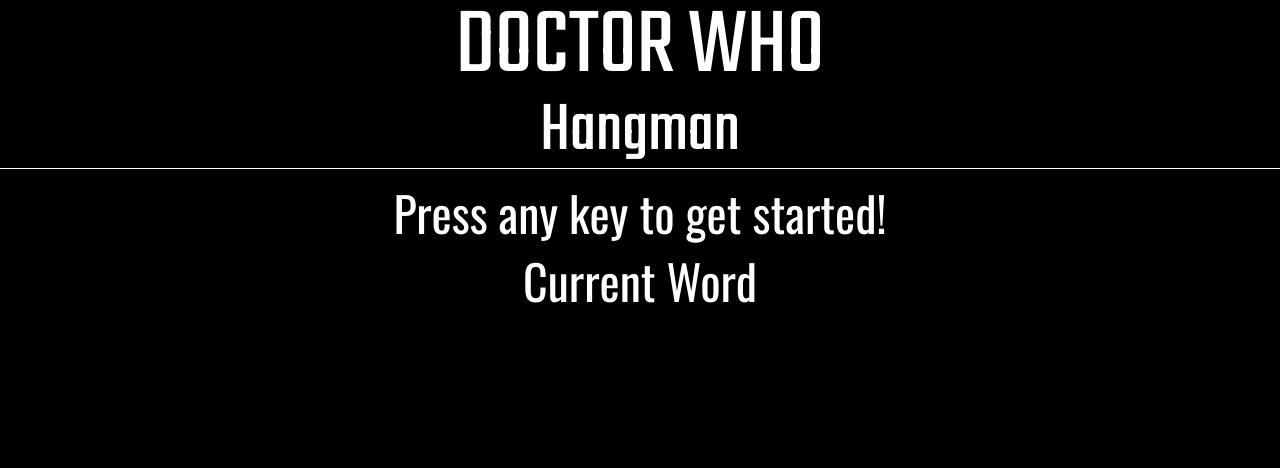
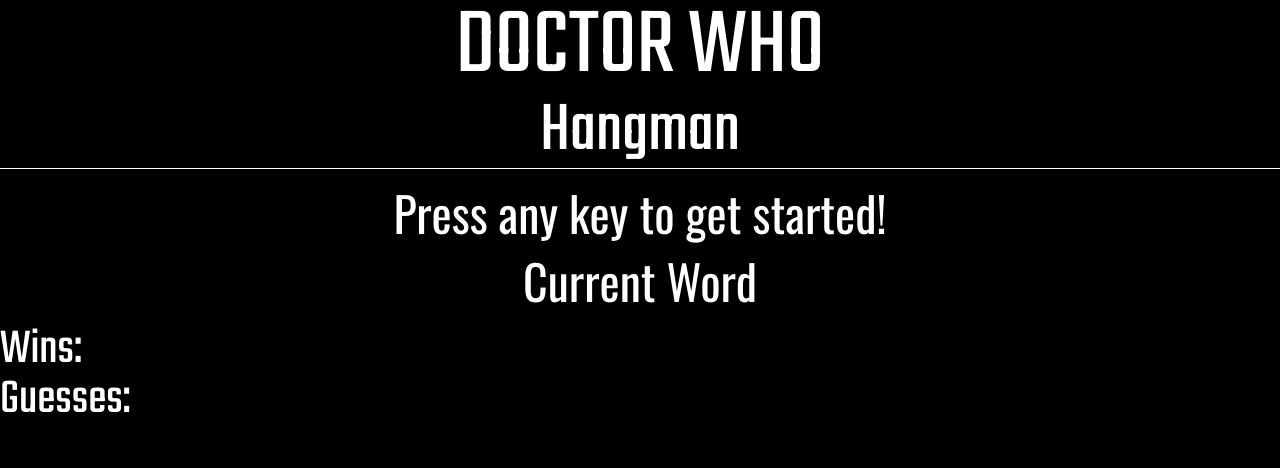
Before and after one commit to jeffswearingen/week-3-game, a PHP site: page / in a window 1280 px wide. Shown: the top 468 px of the page. Run offline with PHP 8.4, Linux system fonts and the light colour scheme.

Commit message:
add tracking of guesses and wins

```diff
--- a/assets/css/style.css
+++ b/assets/css/style.css
@@ -37,3 +37,12 @@ body {
 	text-align: center;
 	margin-top: 20px;
 }
+
+.footer {
+	margin-top: 40px;
+	border-top: 1px solid white;
+}
+
+#score {
+	font-size: 50px;
+}
--- a/assets/javascript/game.js
+++ b/assets/javascript/game.js
@@ -4,6 +4,9 @@ var currentWord = "";
 var hiddenWord = "";
 var tempWord = "";
 var reset = true;
+var wins = 0;
+var guesses = 5;
+var guessed = [];
 function pickAWord() {
 	reset = false;
 	hiddenWord = "";
@@ -18,12 +21,28 @@ function pickAWord() {
 	document.getElementById('currentWord').innerHTML = currentWord;
 	document.getElementById('hiddenWord').innerHTML = hiddenWord;
 	console.log(currentWord + " " + hiddenWord + " " + reset);
+	guessed = [];
+	guesses = 5;
 }
 
 function setup(reset) {
 	if (reset == true) {
 		pickAWord();
+		guessed = [];
+		guesses = 5;
+
 	}
+}
+
+function checkForWin() {
+	if (hiddenWord === currentWord) {
+		wins += 1;
+		document.getElementById('wins').innerHTML = wins;
+		pickAWord();
+
+	}
+
+
 }
 
 document.onkeyup = function(event) {
@@ -38,9 +57,28 @@ document.onkeyup = function(event) {
 		} else {
 			tempWord += "_";
 		}
+
 	}
+	if (eventInput != " ") {
+		console.log("test");
+		console.log(eventInput);
+		console.log(guessed);
+		if (guessed.indexOf(eventInput) == -1) {
+			guessed.push(eventInput);
+			if (currentWord.indexOf(eventInput) == -1) {
+				guesses--;
+				document.getElementById('guesses').innerHTML = guesses;
+			}
+		document.getElementById('guessed').innerHTML = guessed.join(' ');
+		}
 
+	}
+	if (guesses <= 0) {
+		document.getElementById('alert').innerHTML = "Game Over";
+		pickAWord();
+	}
 	hiddenWord = tempWord;
 	tempWord = "";
 	document.getElementById('hiddenWord').innerHTML = hiddenWord;
+	checkForWin();
 }
--- a/index.html
+++ b/index.html
@@ -20,9 +20,13 @@
 				<p>Current Word</p>
 				<p id="currentWord"> </p>
 				<p id="hiddenWord"> </p>
+				<p id="guessed"> </p>
+				<p id="alert"> </p>
 			</section>
 		</main>
 		<footer>
+			<h1 id="score">Wins: <span id="wins"></span></h1>
+			<h1 id="score">Guesses: <span id="guesses"></span></h1>
 		</footer>
 		<script src="assets/javascript/game.js"></script>
 	</body>
```
